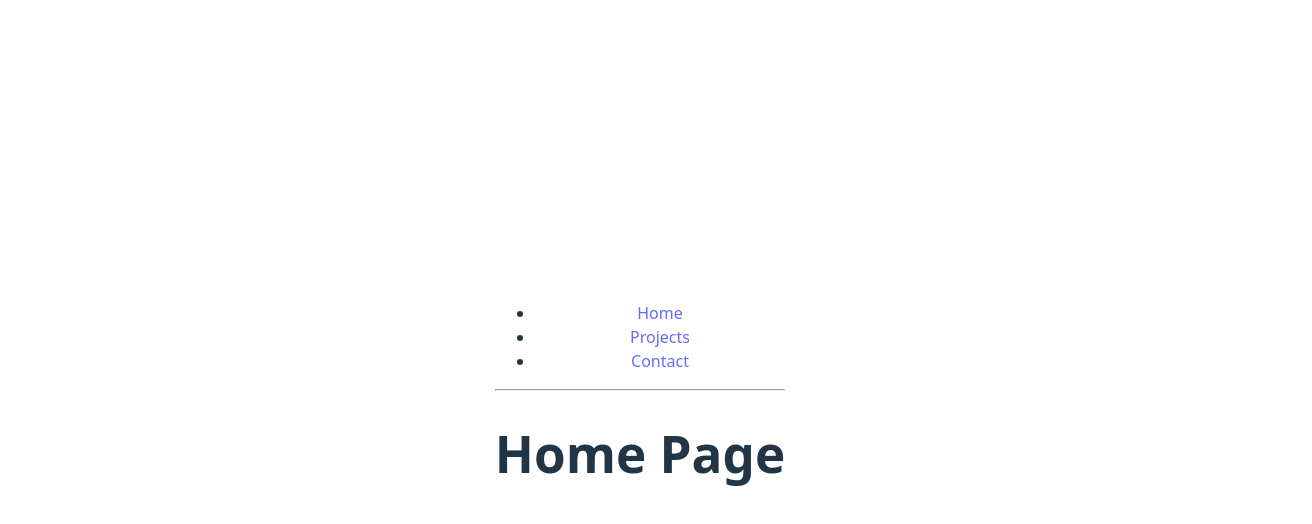
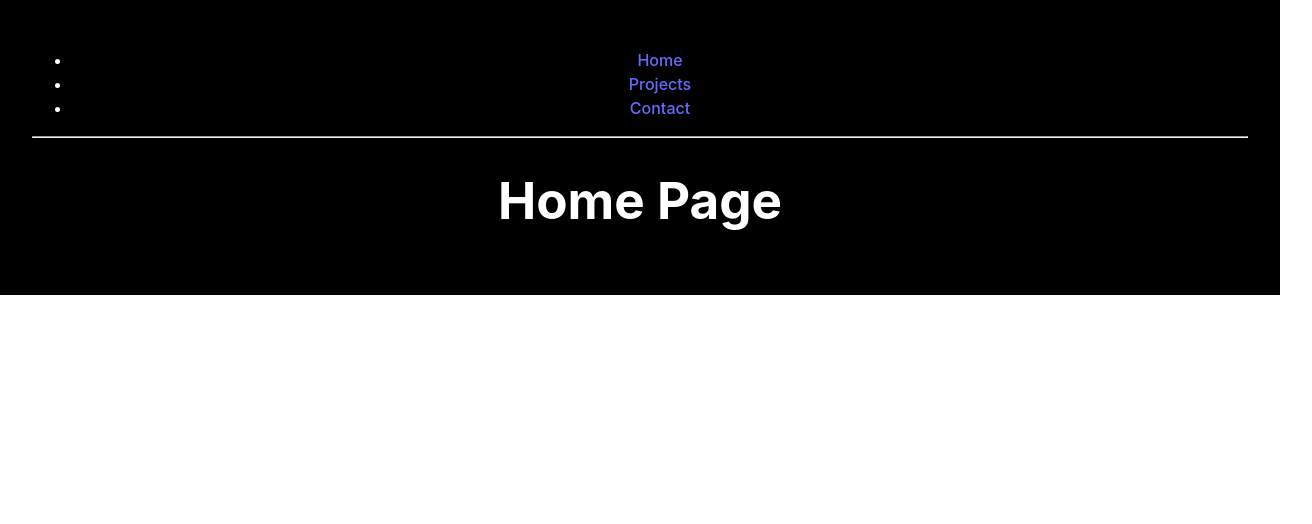
Before and after one commit to Spyder156/portfolio-website, a React (Vite) app in the folder portfolio/: page / in a window 1280 px wide. Shown: the top 524 px of the page, 1312 px wide, since content can reach past the window. Built offline with nearby package versions, Linux system fonts and the light colour scheme; the HTML template or start-up script is replaced by a standard one.

Commit message:
Basic Structure w/ Effect

```diff
--- a/portfolio/src/App.jsx
+++ b/portfolio/src/App.jsx
@@ -3,11 +3,13 @@ import { BrowserRouter as Router, Routes, Route, Link } from 'react-router-dom';
 import Home from './pages/Home';
 import Projects from './pages/Projects';
 import Contact from './pages/Contact';
+import DynamicBackground from './components/DynamicBackground';
 
 function App() {
   return (
     <Router>
-      <div>
+      <div style={{ color: 'white' }}>
+        <DynamicBackground />
         <nav>
           <ul>
             <li><Link to="/">Home</Link></li>
@@ -18,11 +20,13 @@ function App() {
 
         <hr />
 
-        <Routes>
-          <Route path="/" element={<Home />} />
-          <Route path="/projects" element={<Projects />} />
-          <Route path="/contact" element={<Contact />} />
-        </Routes>
+        <div style={{ position: 'relative', zIndex: 1 }}>
+          <Routes>
+            <Route path="/" element={<Home />} />
+            <Route path="/projects" element={<Projects />} />
+            <Route path="/contact" element={<Contact />} />
+          </Routes>
+        </div>
       </div>
     </Router>
   );
--- /dev/null
+++ b/portfolio/src/components/DynamicBackground.jsx
@@ -0,0 +1,52 @@
+import React, { useRef, useMemo } from 'react';
+import { Canvas, useFrame } from '@react-three/fiber';
+import { Points, PointMaterial } from '@react-three/drei';
+import * as THREE from 'three';
+
+function Stars(props) {
+  const ref = useRef();
+  const [sphere] = useMemo(() => {
+    const positions = new Float32Array(5000 * 3);
+    for (let i = 0; i < 5000; i++) {
+      const r = 4 + Math.random() * 4;
+      const theta = Math.random() * 2 * Math.PI;
+      const phi = Math.acos(2 * Math.random() - 1);
+      const x = r * Math.sin(phi) * Math.cos(theta);
+      const y = r * Math.sin(phi) * Math.sin(theta);
+      const z = r * Math.cos(phi);
+      positions.set([x, y, z], i * 3);
+    }
+    return [new THREE.BufferAttribute(positions, 3)];
+  }, []);
+
+  useFrame((state, delta) => {
+    ref.current.rotation.x -= delta / 20;
+    ref.current.rotation.y -= delta / 25;
+  });
+
+  return (
+    <group rotation={[0, 0, Math.PI / 4]}>
+      <Points ref={ref} positions={sphere} stride={3} frustumCulled={false} {...props}>
+        <PointMaterial
+          transparent
+          color="#ffffff"
+          size={0.02}
+          sizeAttenuation={true}
+          depthWrite={false}
+        />
+      </Points>
+    </group>
+  );
+}
+
+function DynamicBackground() {
+  return (
+    <div style={{ position: 'absolute', width: '100%', height: '100%', zIndex: -1 }}>
+      <Canvas camera={{ position: [0, 0, 1] }}>
+        <Stars />
+      </Canvas>
+    </div>
+  );
+}
+
+export default DynamicBackground;
--- a/portfolio/src/style.css
+++ b/portfolio/src/style.css
@@ -24,10 +24,12 @@ a:hover {
 
 body {
   margin: 0;
-  display: flex;
-  place-items: center;
-  min-width: 320px;
-  min-height: 100vh;
+  font-family: -apple-system, BlinkMacSystemFont, 'Segoe UI', 'Roboto', 'Oxygen',
+    'Ubuntu', 'Cantarell', 'Fira Sans', 'Droid Sans', 'Helvetica Neue',
+    sans-serif;
+  -webkit-font-smoothing: antialiased;
+  -moz-osx-font-smoothing: grayscale;
+  background-color: #000000;
 }
 
 h1 {
@@ -40,6 +42,12 @@ h1 {
   margin: 0 auto;
   padding: 2rem;
   text-align: center;
+}
+
+#root {
+  width: 100vw;
+  height: 100vh;
+  overflow: auto;
 }
 
 .logo {
```
